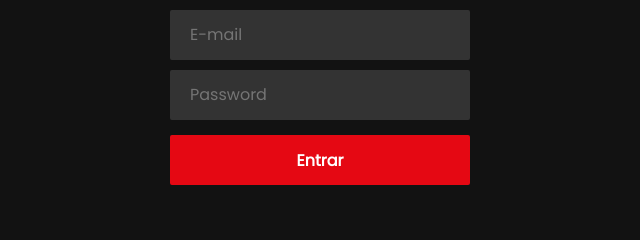
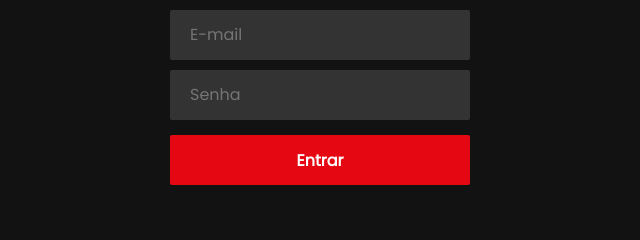
Before and after one commit to francisguitt/clone-net-flix, a plain HTML site: page index.html in a window 1280 px wide. Shown: the part 358-598 px from the top of the page, 320-960 px from the left. Drawn offline with Linux system fonts and the light colour scheme.

Commit message:
Update index.html

```diff
--- a/index.html
+++ b/index.html
@@ -19,7 +19,7 @@
       placeholder="E-mail "
       id='email'/>
 
-     <input type="password" name="password" placeholder="Password"
+     <input type="password" name="password" placeholder="Senha"
      id="key"/>
 
      </div>
```
